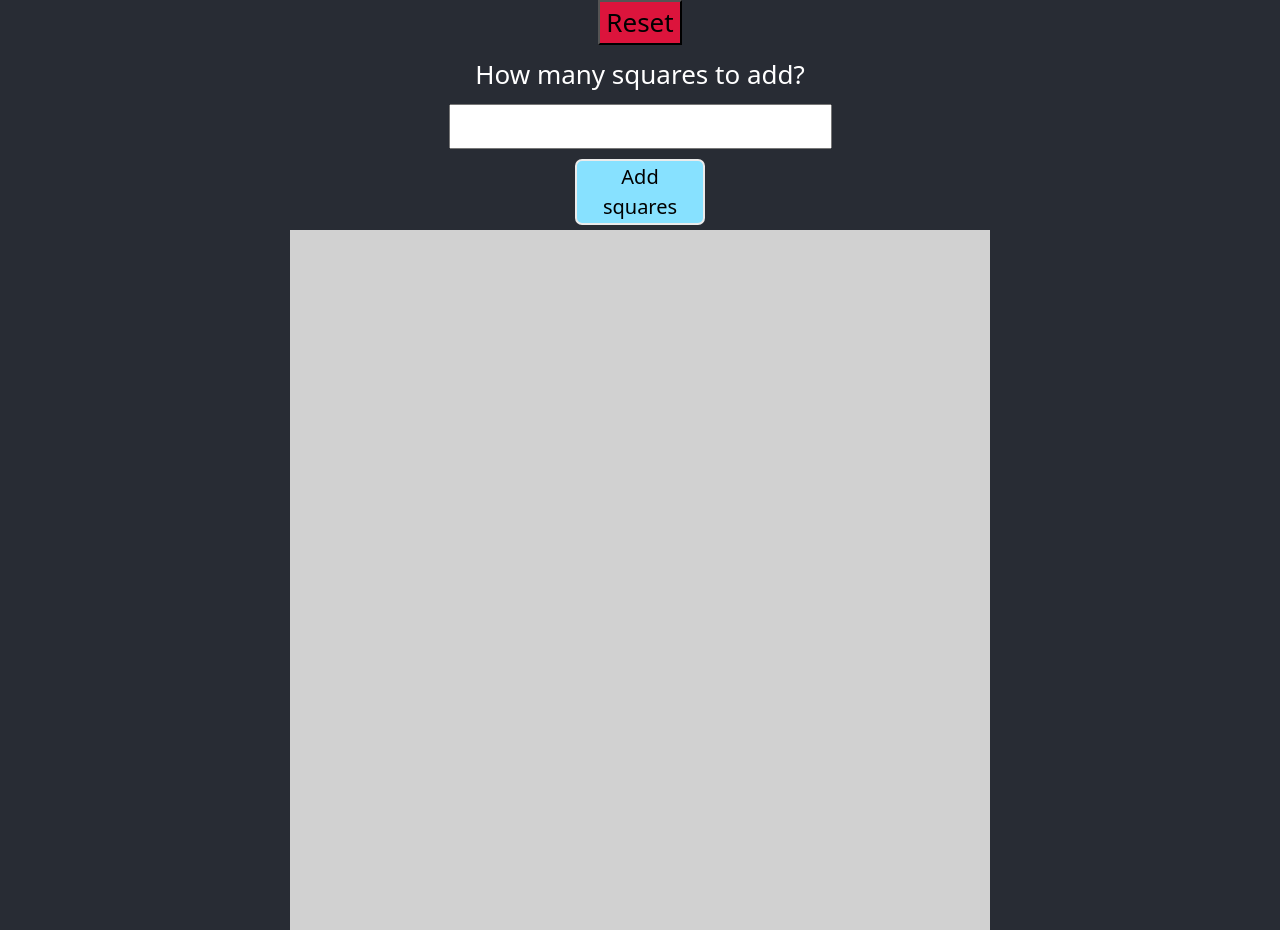
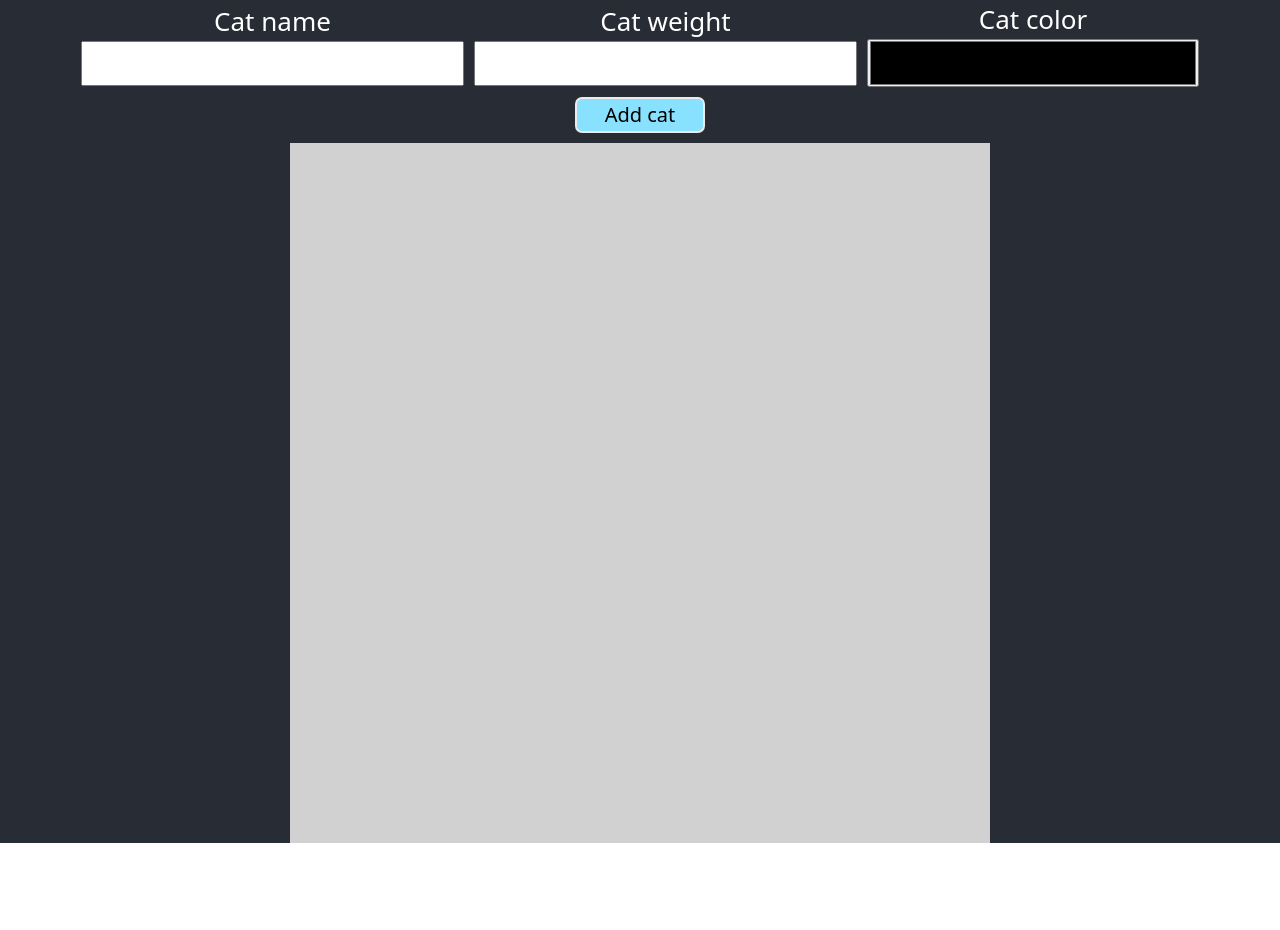
Before and after one commit to airidasju/2-module, a React (Create React App) app in the folder reacttasks/: page / in a window 1280 px wide. After the commit the page ends 843 px from the top, so only its background shows below. Built offline with nearby package versions, Linux system fonts and the light colour scheme.

Commit message:
forms task2

```diff
--- a/reacttasks/src/App.jsx
+++ b/reacttasks/src/App.jsx
@@ -2,64 +2,84 @@ import './App.scss';
 import { v4 as uuidv4 } from 'uuid';
 import 'bootstrap/dist/css/bootstrap.min.css';
 import { useState } from 'react';
-import SimpleSquare from './components/reactstate/SimpleSquare';
+import Cat from './components/ReactForms/Cat';
 import rand from './functions/rand';
 
 function App() {
-  const [sq, setSq] = useState([]);
+  const [cat, setCat] = useState([]);
 
-  const [numSquares, setNumSquares] = useState(0);
+  const [name, setName] = useState('');
+  const handleName = (event) => {
+    setName(event.target.value);
+  };
 
-  function handleSize(event) {
-    setNumSquares(parseInt(event.target.value));
-  }
+  const [weight, setWeight] = useState(0);
+  const handleWeight = (event) => {
+    setWeight(event.target.value);
+  };
 
-  const addSq = () => {
-    for (let i = 1; i <= numSquares; i++) {
-      setSq((s) => [
-        ...s,
+  const [color, setColor] = useState(0);
+  const handleColor = (event) => {
+    setColor(event.target.value);
+  };
+
+  const addCat = () => {
+    setCat((c) => [
+      ...c,
       {
         id: uuidv4(),
         num: rand(1, 200),
+        name: name,
+        weight: weight,
+        color: color,
       },
     ]);
-    }
-  };
-
-  const resetSq = () => {
-    setSq((s) => []);
   };
 
   return (
     <div className='App'>
       <header className='App-header'>
-        <div className='logic'>
-          <button
-            style={{ backgroundColor: 'crimson' }}
-            onClick={() => resetSq()}
-          >
-            Reset
+        <div className='catBin'>
+          <div className='catInput'>
+            <label htmlFor='catName'>Cat name</label>
+            <input name='catName' id='catName' onChange={handleName}></input>
+          </div>
+          <div className='catInput'>
+            <label htmlFor='catWeight'>Cat weight</label>
+            <input
+              name='catWeight'
+              id='catWeight'
+              type='number'
+              onChange={handleWeight}
+            ></input>
+          </div>
+          <div className='catInput color'>
+            <label htmlFor='catWeight'>Cat color</label>
+            <input
+              className='colorInput'
+              name='catWeight'
+              id='catWeight'
+              type='color'
+              onChange={handleColor}
+            ></input>
+          </div>
+        </div>
+        <button className='buttons' onClick={() => addCat()}>
+          Add cat
         </button>
-          <label htmlFor='addSq'>How many squares to add?</label>
-          <input
-            name='addSq'
-            id='addSq'
-            type='number'
-            onChange={handleSize}
-          ></input>
-          <button className='buttons' onClick={() => addSq()}>
-            Add squares
-          </button>
-        </div>
         <div className={`canvas`}>
-          {sq.map((s) => (
-            <SimpleSquare
+          <ul className='cats'>
+            {cat.map((c) => (
+              <li>
+                <Cat
                   key={uuidv4()}
-              sq={s}
-              setSq={setSq}
-              i={s.num}
-            ></SimpleSquare>
+                  weight={c.weight}
+                  name={c.name}
+                  color={c.color}
+                ></Cat>
+              </li>
             ))}
+          </ul>
         </div>
       </header>
     </div>
--- a/reacttasks/src/App.scss
+++ b/reacttasks/src/App.scss
@@ -119,6 +119,7 @@
   align-items: center;
   flex-wrap: wrap;
   color: #282c34;
+  margin-top: 10px;
 }
 
 .simpleSq {
@@ -140,9 +141,46 @@
 }
 
 .logic {
-  display:flex;
+  display: flex;
   flex-direction: column;
   align-items: center;
   gap: 10px;
   margin-bottom: 5px;
 }
+
+.catBin {
+  display: flex;
+  align-items: center;
+  gap: 10px;
+  margin-bottom: 10px;
+}
+
+.catInput {
+  display: flex;
+  flex-direction: column;
+  &.color {
+    display: flex;
+    flex-direction: column;
+    align-items: center;
+    .colorInput {
+      width: 332px;
+      height: 48px;
+    }
+  }
+}
+
+.cats {
+  width: 700px;
+  height: 700px;
+  display: flex;
+  flex-direction: column;
+  flex-wrap: wrap;
+  align-items: center;
+}
+
+.cat {
+  background-color: #282c34;
+  border: #ebebeb 3px solid;
+  padding: 3px 20px;
+  border-radius: 15px;
+}
--- /dev/null
+++ b/reacttasks/src/components/ReactForms/Cat.jsx
@@ -0,0 +1,11 @@
+function Cat({ name, color, weight }) {
+  return (
+    <div className='cat' style={{ backgroundColor: color }}>
+      <span style={{ color: 'white' }}>
+        {name}: {weight}kg
+      </span>
+    </div>
+  );
+}
+
+export default Cat;
```
Lines whose indentation alone changed are shown as unchanged.
